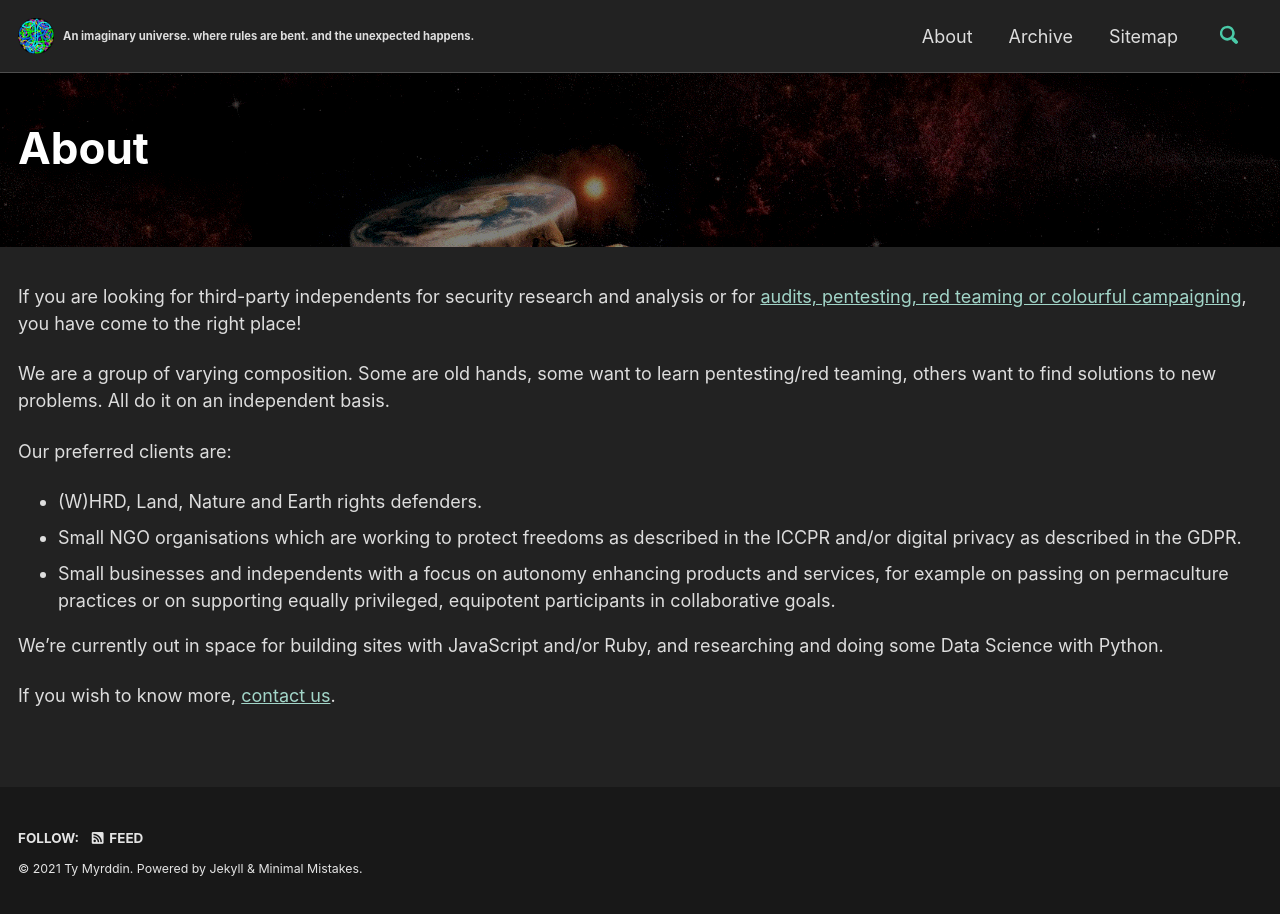
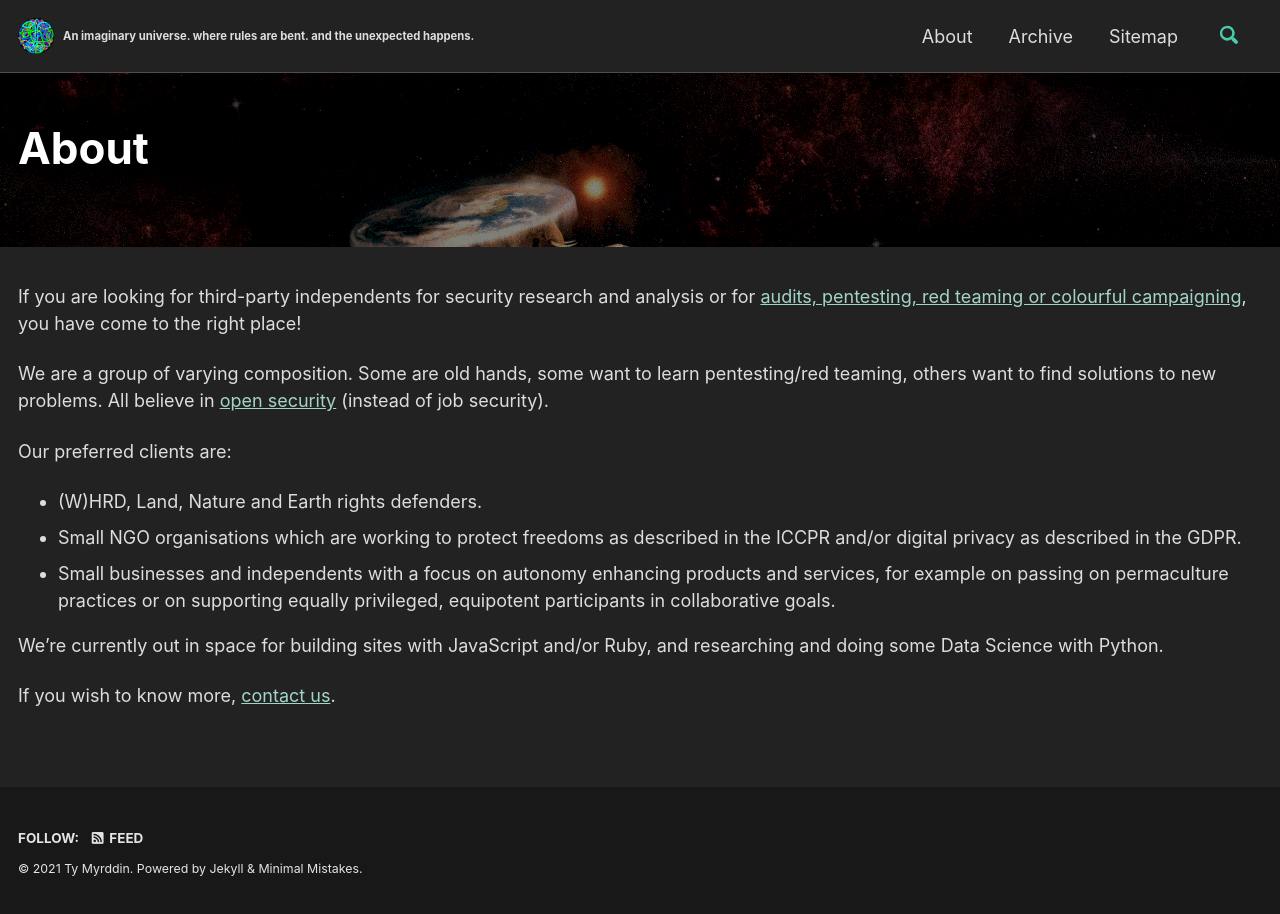
Before and after one commit to tymyrddin/tymyrddin.github.io, a Jekyll site: the page built from _pages/about.md, in a window 1280 px wide. Built offline with Jekyll 4.4.1, drawn with Linux system fonts in a browser that asks for light colours; cached includes are drawn as plain includes.

Commit message:
Added link to orchard

```diff
--- a/_pages/about.md
+++ b/_pages/about.md
@@ -13,7 +13,7 @@ toc: true
 
 If you are looking for third-party independents for security research and analysis or for [audits, pentesting, red teaming or colourful campaigning](https://github.com/tymyrddin/orchard/wiki/Types-of-pentesting), you have come to the right place!
 
-We are a group of varying composition. Some are old hands, some want to learn pentesting/red teaming, others want to find solutions to new problems. All do it on an independent basis.
+We are a group of varying composition. Some are old hands, some want to learn pentesting/red teaming, others want to find solutions to new problems. All believe in [open security](https://github.com/tymyrddin/orchard) (instead of job security).
 
 Our preferred clients are:
 
```
